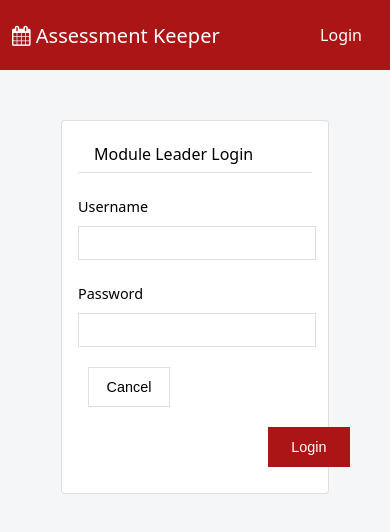
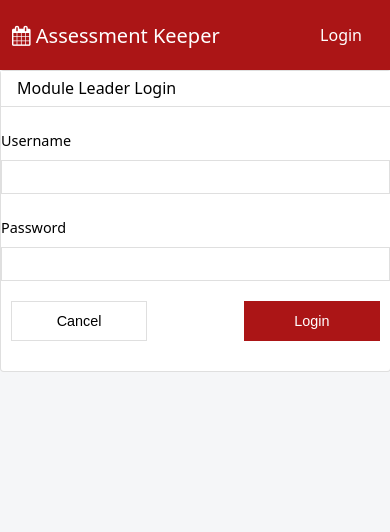
Before and after one commit to Mihir42/Assessment-Keeper-CSE-Connect, a React (Vite) app: page / in a window 390 px wide. Shown: the top 532 px of the page. Built offline with nearby package versions, Linux system fonts and the light colour scheme; what javascript-time-ago would draw is missing.

Commit message:
Cleaned up code + added responsiveness

```diff
--- a/src/App.jsx
+++ b/src/App.jsx
@@ -1,8 +1,7 @@
 import { BrowserRouter, Route, Routes } from 'react-router-dom';
 import { createContext, useState } from 'react';
-import { Modules, Login} from './components/views';
-import AddAssessments from './components/views/AddAssessments';
-import Assessments from './components/views/Assessments';
+import { Modules, Login } from './components/views';
+import { AddAssessments, Assessments } from './components/views';
 const UserContext = createContext();
 import './App.scss';
 
--- a/src/components/Entity/LoginCard.jsx
+++ b/src/components/Entity/LoginCard.jsx
@@ -56,16 +56,18 @@ export default function LoginCard({ title, setUser }) {
 			<form onSubmit={(e) => handleSubmit(e)}>
 				<h4 className="loginCard-header">{title}</h4>
 				<div className="loginCard-body">
-					<label htmlFor="1">
+					<label htmlFor="userInput">
 						Username
 					</label>
-					<input type="text" id="1" name="LoginUsername" value={conformance.js2html['LoginUsername'](loginAttempt.LoginUsername)} onChange={handleChange } autoComplete="false" />
-					<label htmlFor="2">
+					<input type="text" id="userInput" name="LoginUsername" value={conformance.js2html['LoginUsername'](loginAttempt.LoginUsername)} onChange={handleChange } autoComplete="false" />
+					<label htmlFor="pwdInput">
 						Password
 					</label>
-					<input type="password" id="2" name="LoginPassword" value={conformance.js2html['LoginPassword'](loginAttempt.LoginPassowrd)} onChange={handleChange} />
-					<button type="submit" className="cancelButton" >Cancel</button>
-					<button type="button" className="loginButton" onClick={() => handleSubmit()}>Login</button>
+					<input type="password" id="pwdInput" name="LoginPassword" value={conformance.js2html['LoginPassword'](loginAttempt.LoginPassowrd)} onChange={handleChange} />
+					<div style={{ display: 'flex', justifyContent: 'space-between' }}>
+						<button type="submit" className="cancelButton">Cancel</button>
+						<button type="button" className="loginButton" onClick={() => handleSubmit()}>Login</button>
+					</div>
 				</div>
 			</form>
 		</div>
--- a/src/components/Entity/LoginCard.scss
+++ b/src/components/Entity/LoginCard.scss
@@ -13,6 +13,15 @@
   padding: 16px;
 }
 
+@media screen and (max-width: 768px) {
+  .loginCard {
+    margin: 0;
+    max-width: calc(100% - 1px);
+    min-width: calc(100% - 1px);
+    padding: 0;
+  }
+}
+
 .loginCard-header {
   padding: 0.5rem 1rem;
   margin-bottom: 0;
@@ -21,19 +30,17 @@
 }
 
 .loginCard-body {
-
   label, input {
     font-size: 90%;
     display: block;
     width: 100%;
     margin-top: 24px;
-
   }
 
   input {
     height: 30px;
-        width: 100%;
-        padding:1px;
+    max-width: 99%;
+    padding: 1px;
     margin: 10px 0;
     font-size: 100%;
     border-radius: 0px;
@@ -48,14 +55,11 @@
     font-size: 90%;
     border: 1px solid rgb(0, 0, 0,0.125);
     background-color: white;
-
   }
 
   .loginButton {
-        margin-left: 190px;
     border: 0px solid rgb(0, 0, 0);
     color: white;
     background-color: #ab1516;
   }
-
 }
--- a/src/components/layout/Assessments.jsx
+++ b/src/components/layout/Assessments.jsx
@@ -17,7 +17,6 @@ export default function Assessments({ activeModuleId = 0, isModuleLeader = false
 	const [favourites, setFavourites] = useState([]);
 	const [showModal, setShowModal] = useState(false);
 	const [assessmentName, setAssessmentName] = useState(null);
-	const [assessmentDescription, setAssessmentDescription] = useState(null);
 
 	const getAssessments = async (returnValues = false) => {
 		try {
@@ -81,13 +80,6 @@ export default function Assessments({ activeModuleId = 0, isModuleLeader = false
 		console.log(assessmentName);
 	};
 
-	function submitAssessment() {
-		// console.log("Assessment button was clicked");
-		setShowModal(true);
-		console.log(showModal);
-	}
-
-
 	// View ----------------------------------------
 	return (
 		<Card title={'Assessment'} leftHand={isModuleLeader ? <button type="submit" className="btn addAssessmentButton" onClick={() => setShowModal(true)}>
@@ -95,7 +87,7 @@ export default function Assessments({ activeModuleId = 0, isModuleLeader = false
 		</button> : null}
 		>
 			<>
-				<div className="row" style={{ margin: '0px 5px', display: 'flex', justifyContent: 'space-between' }}>
+				<div style={{ margin: '0px 5px', display: 'flex', justifyContent: 'space-between' }}>
 					<input type="text" className="input-field" placeholder="Search" onChange={(e) => handleFilter(e)}/>
 					<select name="sort" id="sortSelect" className="input-field" onChange={(e) => handleSort(e)} style={{ marginRight: '35px' }}>
 						<option value="relevant">Relevant</option>
--- a/src/components/layout/Layout.jsx
+++ b/src/components/layout/Layout.jsx
@@ -7,7 +7,7 @@ export default function Layout({ children }) {
 		<>
 			<Header />
 			<Navbar />
-			<div className="container" id="container">
+			<div className="container-fluid" id="container">
 				{children}
 			</div>
 		</>
```
Also changed, not shown: src/components/Entity/AddAssessmentCard.jsx (+4 -4 lines). Lines whose indentation alone changed are shown as unchanged.
